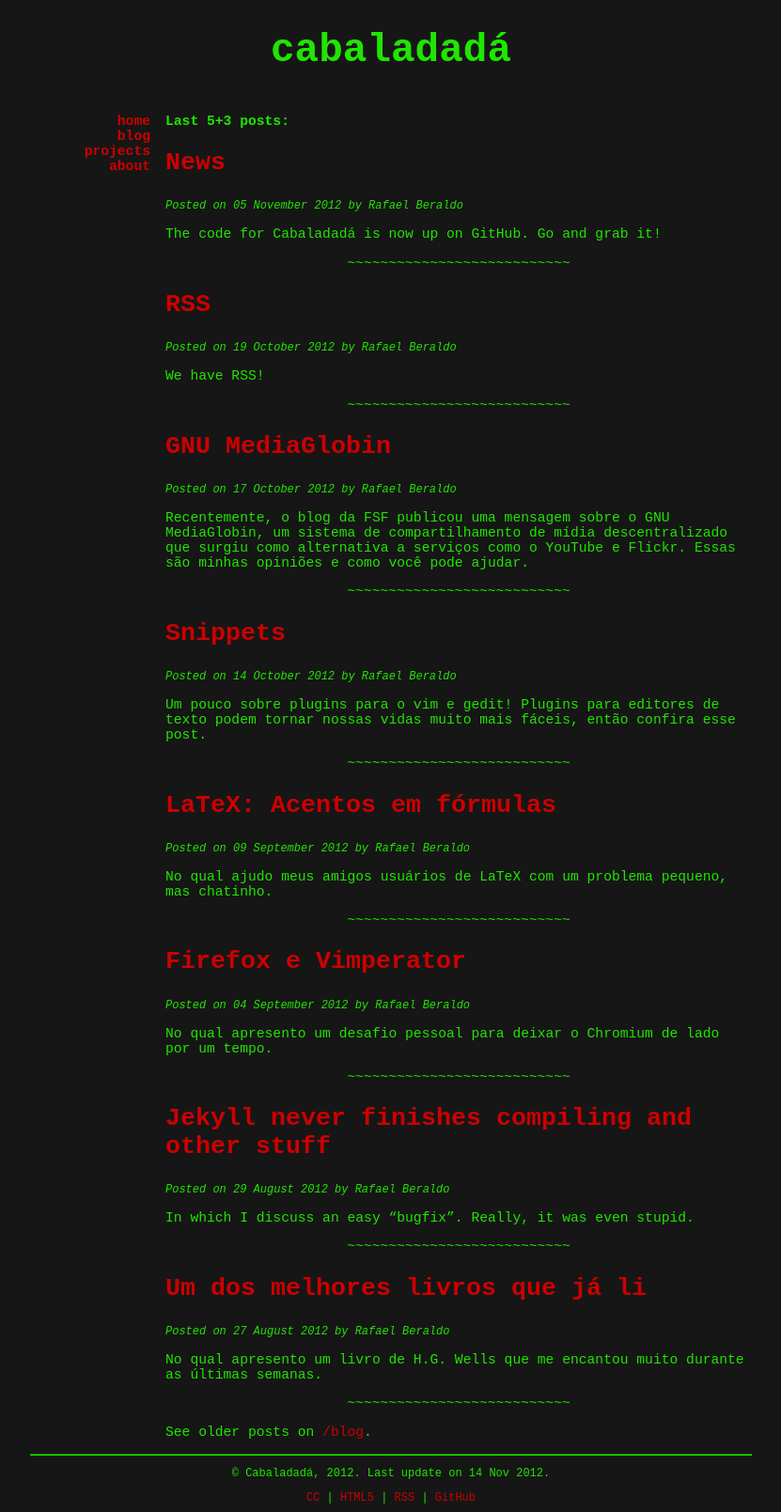
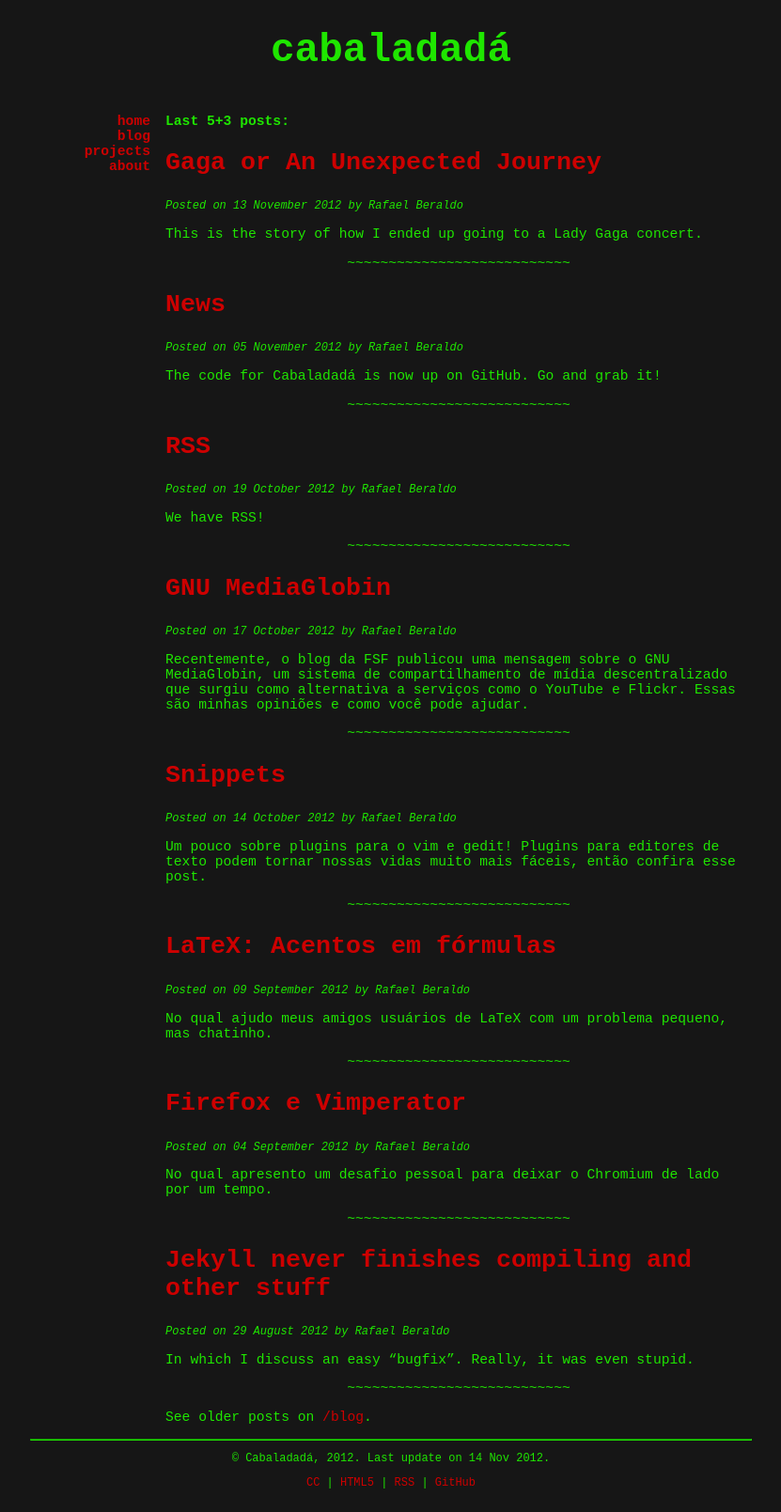
Before and after one commit to rberaldo/cabaladada, a Jekyll site: the page built from index.html, in a window 1280 px wide. Shown: the whole page at 94% size, without its empty margins (224-1055 px from the left). Built offline with Jekyll 4.4.1, drawn with Linux system fonts in a browser that asks for light colours; Markdown is read by kramdown in place of the engine named in the settings; comment, search, counter and statistics services are not loaded; some of the changed lines change nothing that is shown.

Commit message:
New post on Amanda and Lady Gaga
I also modified the CSS to display images to a maximum width of 624px.

```diff
--- /dev/null
+++ b/_posts/2012-11-13-gaga.markdown
@@ -0,0 +1,47 @@
+---
+layout: post
+title: "Gaga or An Unexpected Journey"
+author: Rafael Beraldo
+excerpt: "This is the story of how I ended up going to a Lady Gaga concert."
+---
+
+This is the story of how I ended up going to a Lady Gaga concert.
+
+Many years ago, a good Discordian friend introduced me to a crazy little girl
+by the name of Amanda. By that time, round the year of 2008, I was even
+cockier than I am today and she was a goth. No need to say we didn't get along.
+
+Then time went by, as it often does. It was early 2012, and I found myself
+drunk, after hanging out with another good friend, annoying people on some
+social network. Amanda was unlucky enough to be waken. We talked about Japanese
+grammar, a subject I know next to nil, but we had a good time. Being a Big
+Monster, that is, a Lovecraft fan, I sent her a few short stories written by
+the master of horror.
+
+A few days after that, I instant messaged her asking whether she'd enjoyed
+Lovecraft. We've spoken every single day since then.
+
+We started dating on April 11, which was also the very first day I saw her in
+real life. Amanda lives more than a thousand kilometers away, which is
+oftentimes hard but we get by. We're two strong penguins.
+
+Amanda and I have had much fun; we've drunk lots of good beer and wine,
+listened to great music and laid out plans together. She's truly an amazing
+girlfriend. She gets me and shares the same dreams. Besides, she mastered the
+art of ignoring my really bad jokes!
+
+When the opportunity of going to a Lady Gaga concert came about, I promptly
+accepted to go with her, even though my entire life I believed pop music wasn't
+my kind of music. I really thank her for inviting me to go: the concert was
+amazing. Gosh, there was a giant Gothic castle that opened to reveal the
+drummer and guitar player! I was also surprised to find that Lady Gaga is not
+only an accomplished performer but also an extremely good singer that, under
+all the makeup and fancy clothing, cares about her fans.
+
+I had never been to a concert of those proportions but that's just how life is:
+full of unexpected journeys. When the year began, I had now idea what was in
+store for me, and it couldn't be better.
+
+Thank you, Amanda, and may we be forever young!
+
+![we](/images/we.png)
--- a/css/style.css
+++ b/css/style.css
@@ -131,5 +131,9 @@ img.right {
   margin-bottom: 8px;
 }
 
+img {
+  max-width: 624px;
+}
+
 /* Custom styles */
 /* (nothing for now) */
```
Also changed, not shown: 1 other file.
